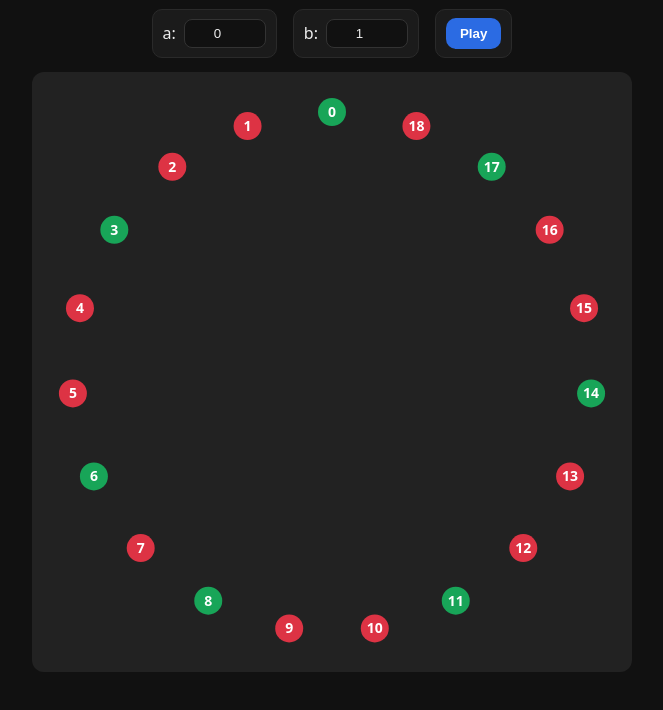
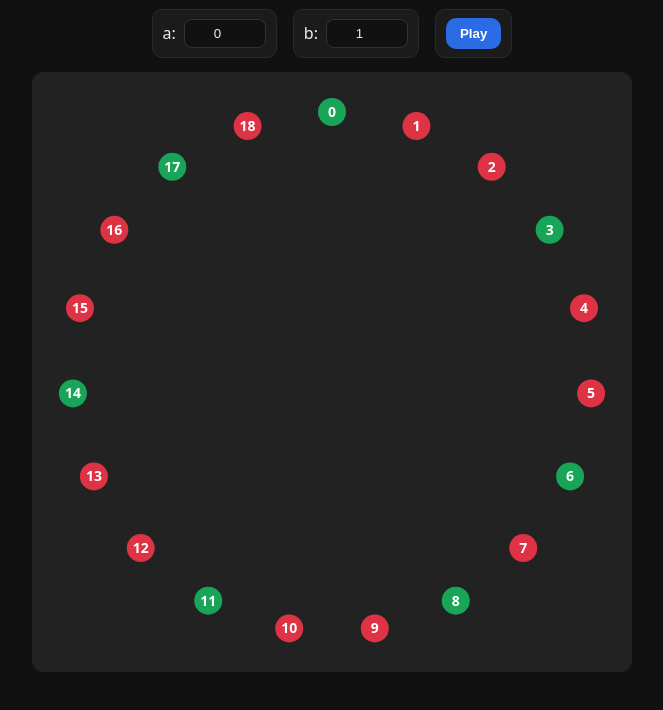
Before and after one commit to AvrahamRaviv/GaussVisualizer, a plain HTML site: page index.html in a window 1280 px wide. Shown: the part 68-778 px from the top of the page, without its empty margins (308-971 px from the left). Drawn offline with Linux system fonts and the light colour scheme.

Commit message:
Fix theta calculation for angle adjustment

```diff
--- a/index.html
+++ b/index.html
@@ -51,7 +51,7 @@
     const newIdx = indices.map(i => (b*i + a) % N);
     // 0 at top (π/2), clockwise (negative angle)
     return newIdx.map(ni => {
-    const theta = -2*Math.PI*ni/N - Math.PI/2;
+    const theta = 2*Math.PI*ni/N - Math.PI/2;
       return [cx + R*Math.cos(theta), cy + R*Math.sin(theta)];
     });
   }
```
